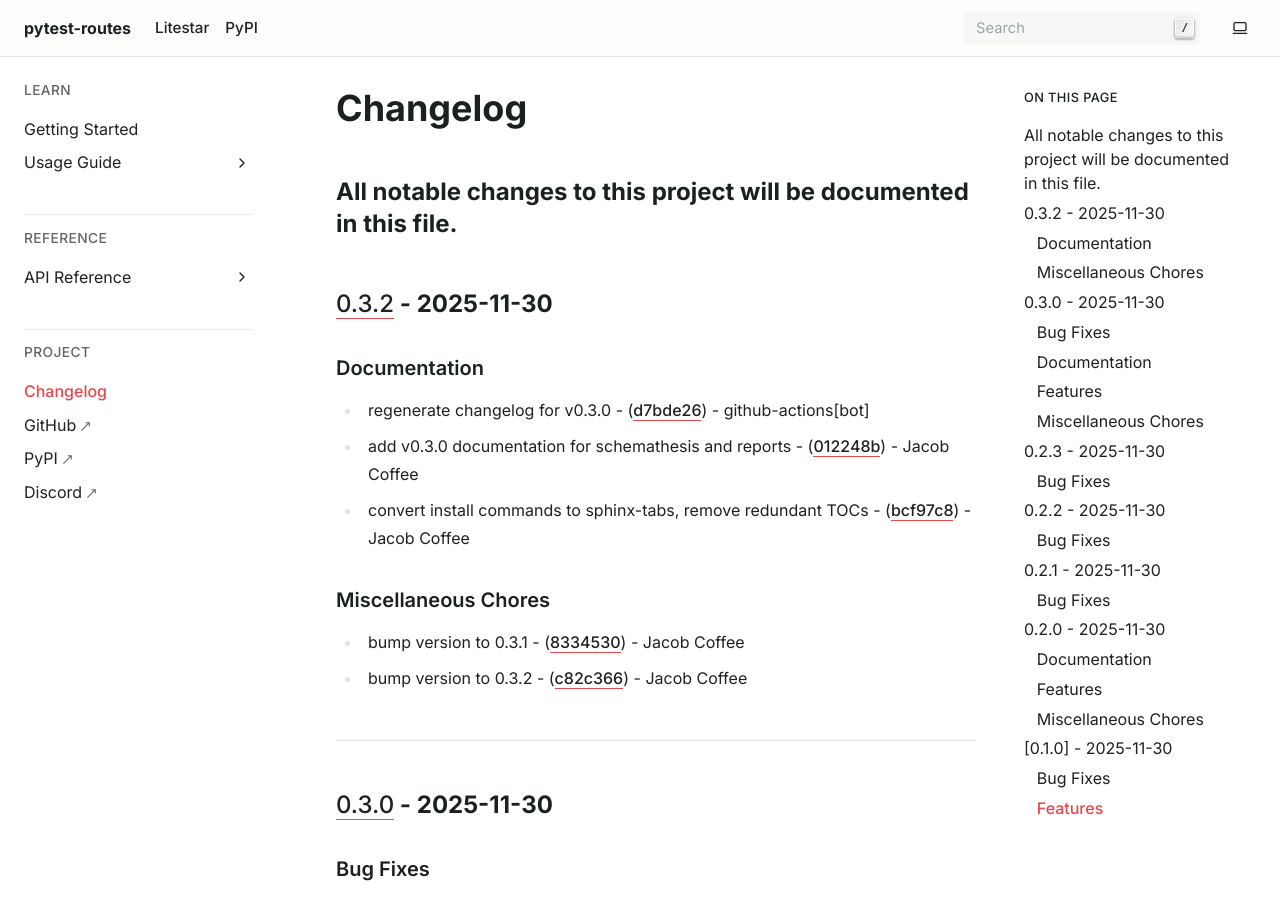
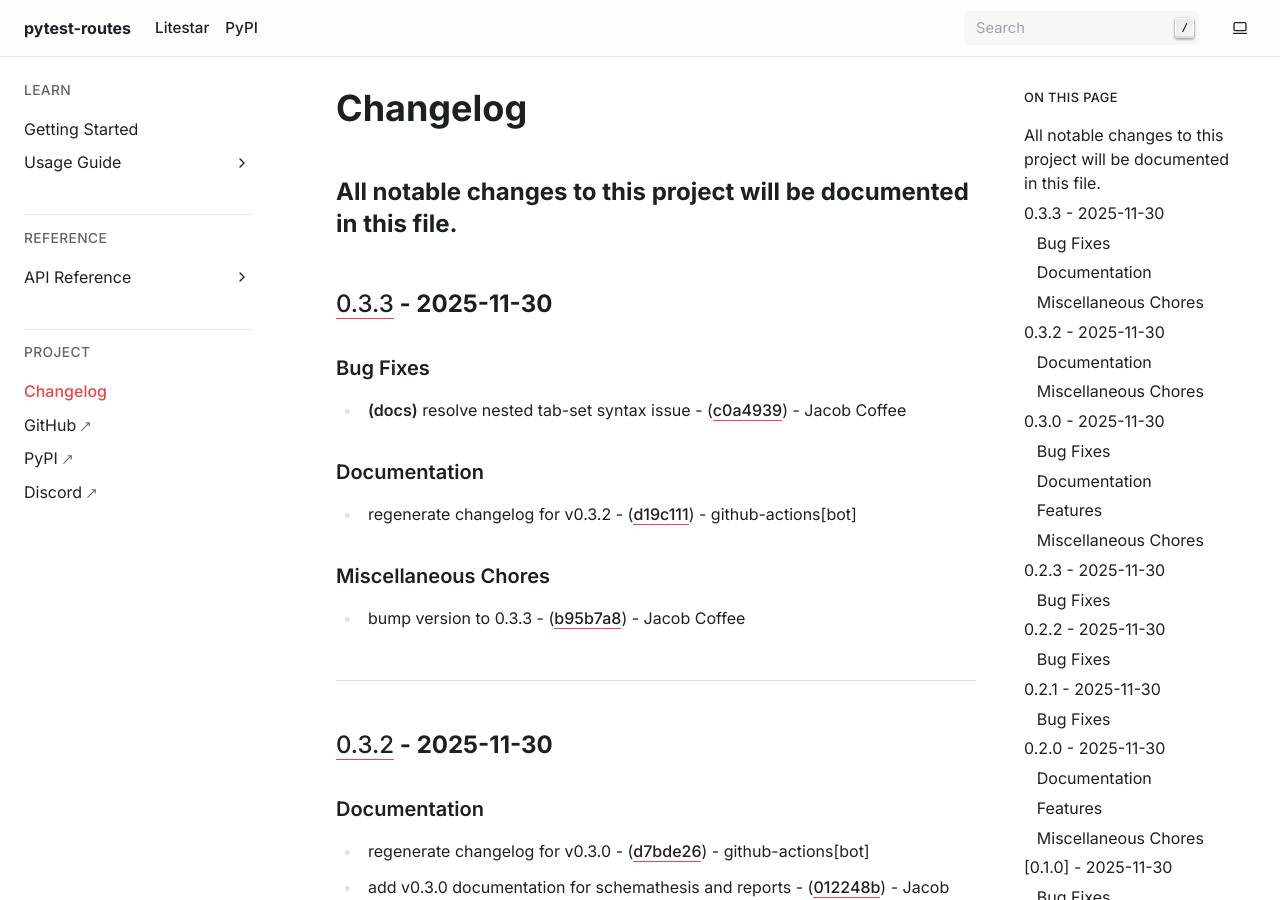
Before and after one commit to JacobCoffee/pytest-routes, a Sphinx documentation site: the page built from docs/changelog.md, in a window 1280 px wide and 900 px high. Built offline with Sphinx 7.4.7, drawn with Linux system fonts in a browser that asks for light colours; the version number is read from the project's files by our own code.

Commit message:
docs: regenerate changelog for v0.3.3

```diff
--- a/docs/changelog.md
+++ b/docs/changelog.md
@@ -1,6 +1,21 @@
 # Changelog
 
 All notable changes to this project will be documented in this file.
+---
+## [0.3.3](https://github.com/JacobCoffee/pytest-routes/compare/v0.3.2..v0.3.3) - 2025-11-30
+
+### Bug Fixes
+
+- **(docs)** resolve nested tab-set syntax issue - ([c0a4939](https://github.com/JacobCoffee/pytest-routes/commit/c0a493937dcfa201ea349b3573c188f3ea6b3241)) - Jacob Coffee
+
+### Documentation
+
+- regenerate changelog for v0.3.2 - ([d19c111](https://github.com/JacobCoffee/pytest-routes/commit/d19c111c14167e4d7ce36c101fb3f0c3c2a5c27d)) - github-actions[bot]
+
+### Miscellaneous Chores
+
+- bump version to 0.3.3 - ([b95b7a8](https://github.com/JacobCoffee/pytest-routes/commit/b95b7a878386d714adbf2345e58a1193bef687df)) - Jacob Coffee
+
 ---
 ## [0.3.2](https://github.com/JacobCoffee/pytest-routes/compare/v0.3.0..v0.3.2) - 2025-11-30
 
```
